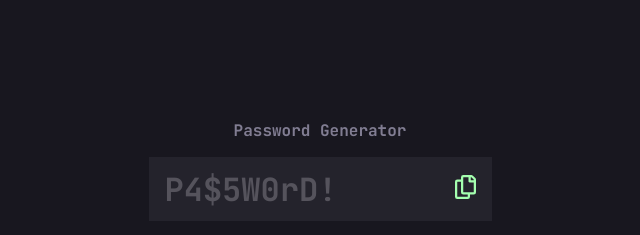
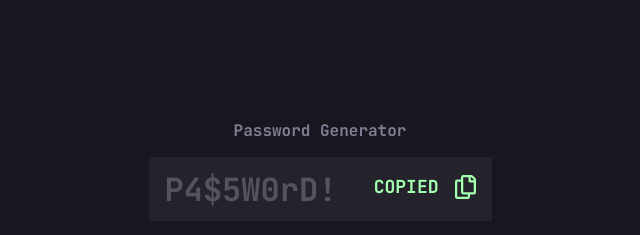
Before and after one commit to TatoPirtakhia/Password-Generator, a React (Create React App) app: page / in a window 1280 px wide. Both pictures are taken after a click on the element 785 px from the left and 189 px from the top of the page. Shown: the top 235 px of the page, without its empty margins (320-960 px from the left). Built offline with nearby package versions, Linux system fonts and the light colour scheme.

Commit message:
fixed bugs

```diff
--- a/src/App.css
+++ b/src/App.css
@@ -40,6 +40,22 @@
   align-items: flex-start;
   flex-direction: column;
   background-color: rgba(36, 35, 44, 1);
+}
+.copied{
+  opacity: 0;
+  color: rgba(36, 35, 44, 1);
+  transition: all 0.5s ease-in-out;
+}
+.ActiveCopied{
+  color: rgba(164, 255, 175, 1);
+  font-size: 18px;
+  font-weight: bold;
+  opacity: 1 !important;
+  transition: all 0.5s ease-in-out;
+}
+.copy_logo{
+  display: flex;
+  gap: 16px;
 }
 .main_header {
   gap: 130px;
--- a/src/App.js
+++ b/src/App.js
@@ -118,14 +118,15 @@ function App() {
   const boxFourCheck = () => {
     setFour((four) => !four);
   };
-  const handleClick = async () => {
-    const text = password
-    console.log(text)
-    try {
-      await navigator.clipboard.writeText(text);
-    } catch (error) {
-      console.log(error);
-    }
+  const [copy,setCopy] = useState("copied")
+  const handleClick = () => {
+    const text = password;
+    navigator.clipboard.writeText(text);
+
+    setCopy("ActiveCopied")
+    setTimeout(()=>{
+      setCopy("copied")
+    },3000)
   };
   return (
     <div className="App">
@@ -134,6 +135,8 @@ function App() {
         <span className={output ? "passwordOutput" : "changePassword"}>
           {password}
         </span>
+        <div className="copy_logo">
+          <p className={copy} >COPIED</p>
           <div onClick={handleClick}>
             <svg
               width="21"
@@ -146,6 +149,7 @@ function App() {
                 fill="#A4FFAF"
               />
             </svg>
+          </div>
         </div>
       </div>
       <div className="main">
```
Lines whose indentation alone changed are shown as unchanged.
